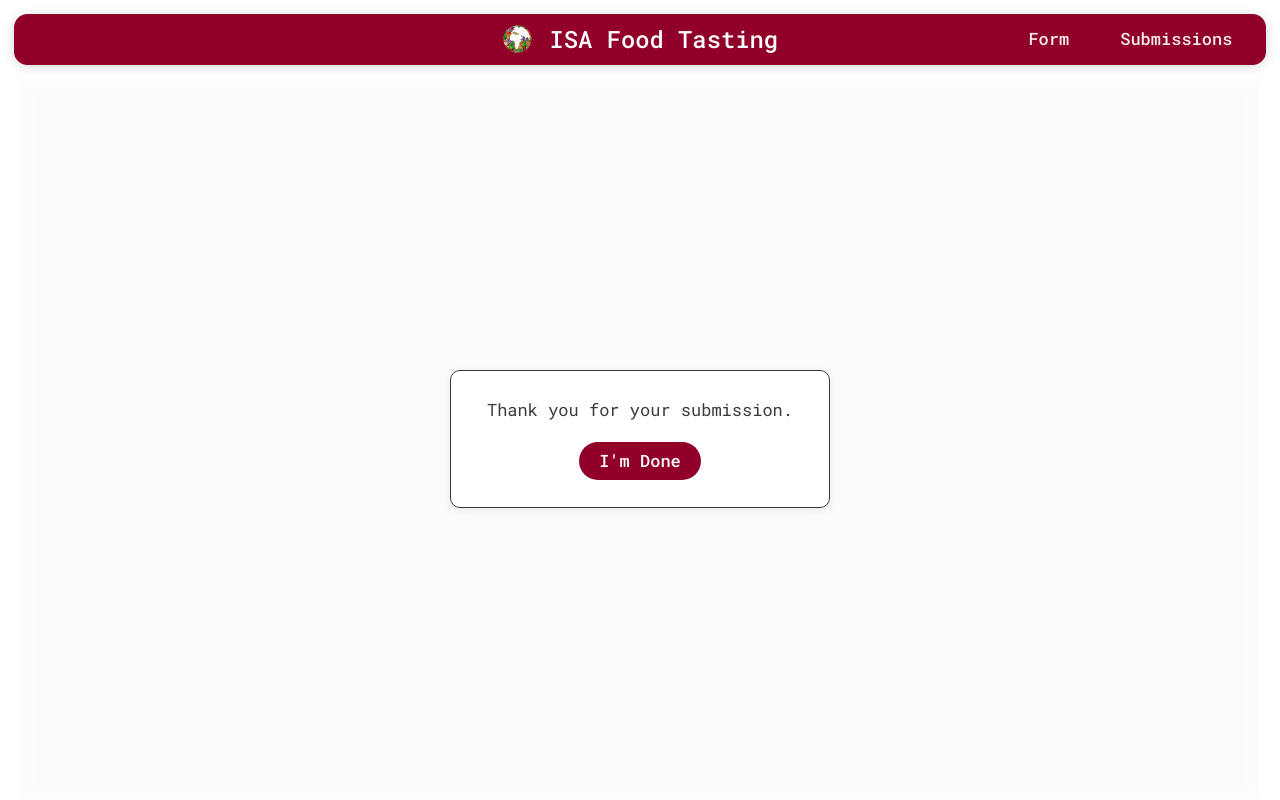
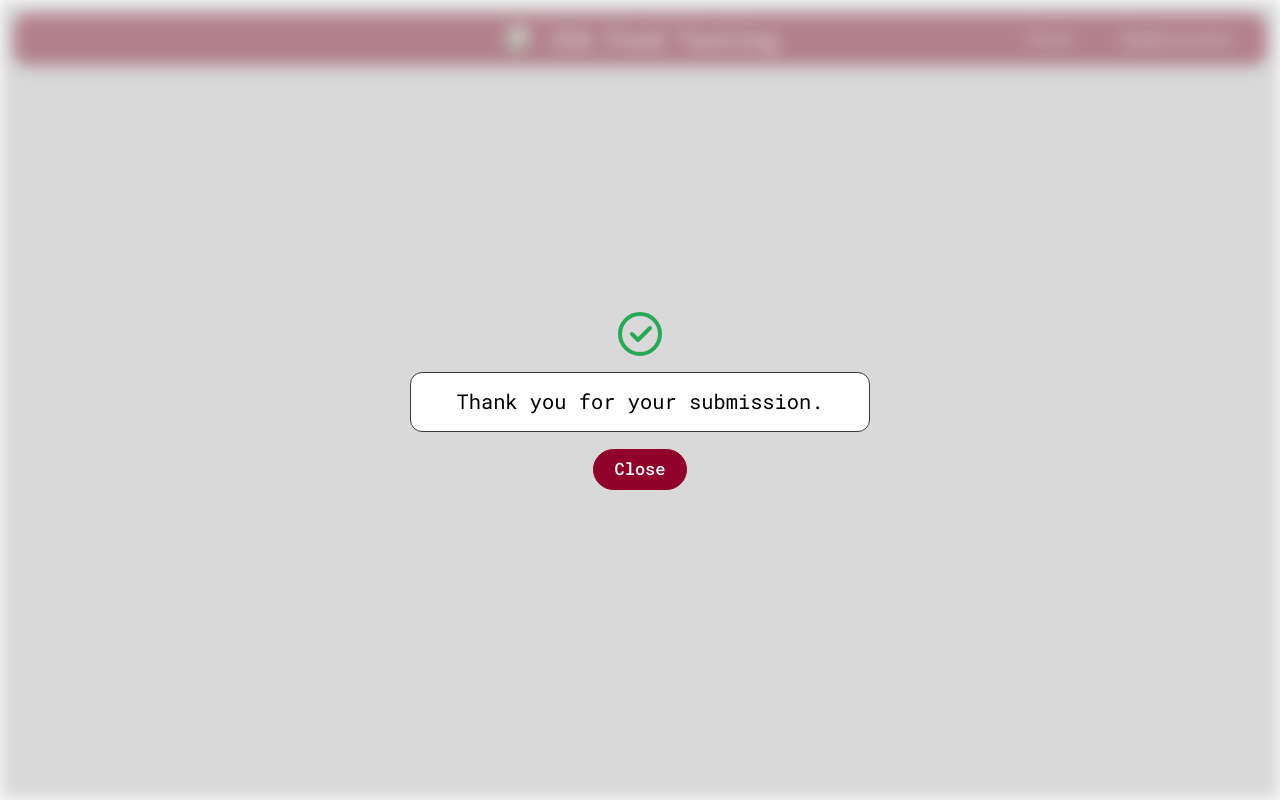
Before and after one commit to yazdanbasir/food-tasting-vue, a Vue app: page /confirmation in a window 1280 px wide. Built offline with nearby package versions, Linux system fonts and the light colour scheme; no server answers.

Commit message:
updated confirmation to match lock overlay

```diff
--- a/src/components/LockOverlay.vue
+++ b/src/components/LockOverlay.vue
@@ -98,7 +98,10 @@ function onKeydown(e: KeyboardEvent) {
             <div v-else-if="isLookingUp" class="lock-searching">Searching...</div>
 
             <div class="lock-password-wrapper">
-              <div class="lock-password-text-layer">
+              <div
+                class="lock-password-text-layer"
+                :class="{ 'lock-password-text-layer-typing': input.length }"
+              >
                 <span
                   v-if="!input.length"
                   class="lock-password-placeholder"
@@ -182,6 +185,11 @@ function onKeydown(e: KeyboardEvent) {
   justify-content: center;
   padding: 0 24px;
   pointer-events: none;
+}
+
+/* When typing, align dots to the left to match input/caret */
+.lock-password-text-layer-typing {
+  justify-content: flex-start;
 }
 
 .lock-password-placeholder,
--- a/src/views/ConfirmationView.vue
+++ b/src/views/ConfirmationView.vue
@@ -2,6 +2,7 @@
 import { useRouter } from 'vue-router'
 import { storeToRefs } from 'pinia'
 import { useSubmissionStore } from '@/stores/submission'
+import '@/styles/form-section.css'
 
 const router = useRouter()
 const store = useSubmissionStore()
@@ -23,20 +24,38 @@ function handleEditSubmission() {
 </script>
 
 <template>
-  <div class="confirmation-page">
-    <div class="confirmation-card">
-      <div class="confirmation-label">Thank you for your submission.</div>
+  <div class="confirmation-overlay">
+    <div class="confirmation-inner">
+      <svg
+        class="confirmation-success-icon"
+        width="48"
+        height="48"
+        viewBox="0 0 24 24"
+        fill="none"
+        stroke="currentColor"
+        stroke-width="2"
+        stroke-linecap="round"
+        stroke-linejoin="round"
+        aria-hidden="true"
+      >
+        <circle cx="12" cy="12" r="10" />
+        <path d="M8 12l3 3 6-6" />
+      </svg>
+      <div class="confirmation-message-bar">
+        <div class="confirmation-message-text">Thank you for your submission.</div>
+      </div>
+
       <div class="confirmation-actions">
-        <button type="button" class="confirmation-btn confirmation-btn-primary" @click="handleImDone">
-          I'm Done
-        </button>
         <button
           v-if="lastSubmittedSubmission"
           type="button"
-          class="confirmation-btn confirmation-btn-secondary"
+          class="btn-pill-secondary confirmation-btn"
           @click="handleEditSubmission"
         >
-          Edit Submission
+          Edit Form
+        </button>
+        <button type="button" class="btn-pill-primary confirmation-btn" @click="handleImDone">
+          Close
         </button>
       </div>
     </div>
@@ -44,92 +63,78 @@ function handleEditSubmission() {
 </template>
 
 <style scoped>
-/* Match lock overlay: blurred backdrop and centered content */
-.confirmation-page {
-  height: 100%;
+/* Match LockOverlay.vue: same overlay and inner layout (flex flex-col items-center gap-4) */
+.confirmation-overlay {
+  position: fixed;
+  inset: 0;
+  z-index: 2147483647;
   display: flex;
   align-items: center;
   justify-content: center;
-  margin: 0 1.5rem;
   background: rgba(255, 255, 255, 0.5);
-  backdrop-filter: blur(8px) brightness(0.97);
-  -webkit-backdrop-filter: blur(8px) brightness(0.97);
+  backdrop-filter: blur(8px) brightness(0.7);
+  -webkit-backdrop-filter: blur(8px) brightness(0.7);
+  pointer-events: auto;
 }
 
-/* Match lock overlay card: white, border, radius, shadow */
-.confirmation-card {
-  background: #fff;
-  border: 1px solid var(--color-lafayette-gray, #3c373c);
-  border-radius: 10px;
-  box-shadow: 0 2px 8px rgba(0, 0, 0, 0.08);
-  padding: 2rem 2.5rem;
+.confirmation-inner {
   display: flex;
   flex-direction: column;
   align-items: center;
-  gap: 1.5rem;
-  max-width: 28rem;
-  width: 100%;
+  gap: 1rem;
 }
 
-.confirmation-label {
-  font-size: 1.25rem;
-  color: var(--color-lafayette-gray, #3c373c);
-  text-align: center;
+/* Same role as LockOverlay lock icon: above the box, same size; green for success */
+.confirmation-success-icon {
+  flex-shrink: 0;
+  color: #16a34a;
+  opacity: 0.9;
 }
 
-/* Buttons side by side; match header nav pill style */
+/* Same alignment/size as lock password bar; flat box (no shadow) so it reads as message, not input */
+.confirmation-message-bar {
+  position: relative;
+  display: inline-flex;
+  min-height: 60px;
+  min-width: 460px;
+  width: max-content;
+  padding: 0 24px;
+  align-items: center;
+  justify-content: center;
+  border: 1px solid var(--color-lafayette-gray, #3c373c);
+  background: #fff;
+  border-radius: 12px;
+}
+
+.confirmation-message-text {
+  font-size: 1.5rem;
+  color: #000;
+  text-align: center;
+  line-height: 1.3;
+}
+
+/* Match LockOverlay.vue .lock-back-block + .lock-back-btn: same button styling */
 .confirmation-actions {
+  margin-top: 0.25rem;
   display: flex;
   flex-direction: row;
   align-items: center;
   justify-content: center;
   gap: 0.75rem;
-  width: 100%;
 }
 
-/* Reuse header nav button look: pill, same padding/size/transition */
 .confirmation-btn {
-  border-radius: 9999px;
+  display: inline-flex;
+  align-items: center;
+  justify-content: center;
   padding: 0.5rem 1.5rem;
-  min-height: 2.75rem;
-  font-size: 1.25rem;
-  font-weight: 500;
-  transition: background-color 0.15s, color 0.15s, border-color 0.15s, box-shadow 0.15s;
-  cursor: pointer;
-  flex: none;
+  min-width: 3rem;
+  min-height: 3rem;
 }
 
-/* Primary = header bar color: red fill, white text */
-.confirmation-btn-primary {
-  background-color: var(--color-lafayette-red, #910029);
-  color: #fff;
-  border: none;
-}
-
-.confirmation-btn-primary:hover {
-  background-color: var(--color-lafayette-dark-blue, #006690);
-  color: #fff;
-}
-
-.confirmation-btn-primary:focus-visible {
+.confirmation-btn:focus,
+.confirmation-btn:focus-visible {
   outline: none;
-  box-shadow: 0 0 0 3px rgba(145, 0, 41, 0.12);
-}
-
-/* Secondary = inactive-style on light card: transparent, red border/text */
-.confirmation-btn-secondary {
-  background-color: transparent;
-  color: var(--color-lafayette-red, #910029);
-  border: 2px solid var(--color-lafayette-red, #910029);
-}
-
-.confirmation-btn-secondary:hover {
-  background-color: rgba(145, 0, 41, 0.08);
-  color: var(--color-lafayette-red, #910029);
-}
-
-.confirmation-btn-secondary:focus-visible {
-  outline: none;
-  box-shadow: 0 0 0 3px rgba(145, 0, 41, 0.12);
+  box-shadow: none;
 }
 </style>
```
